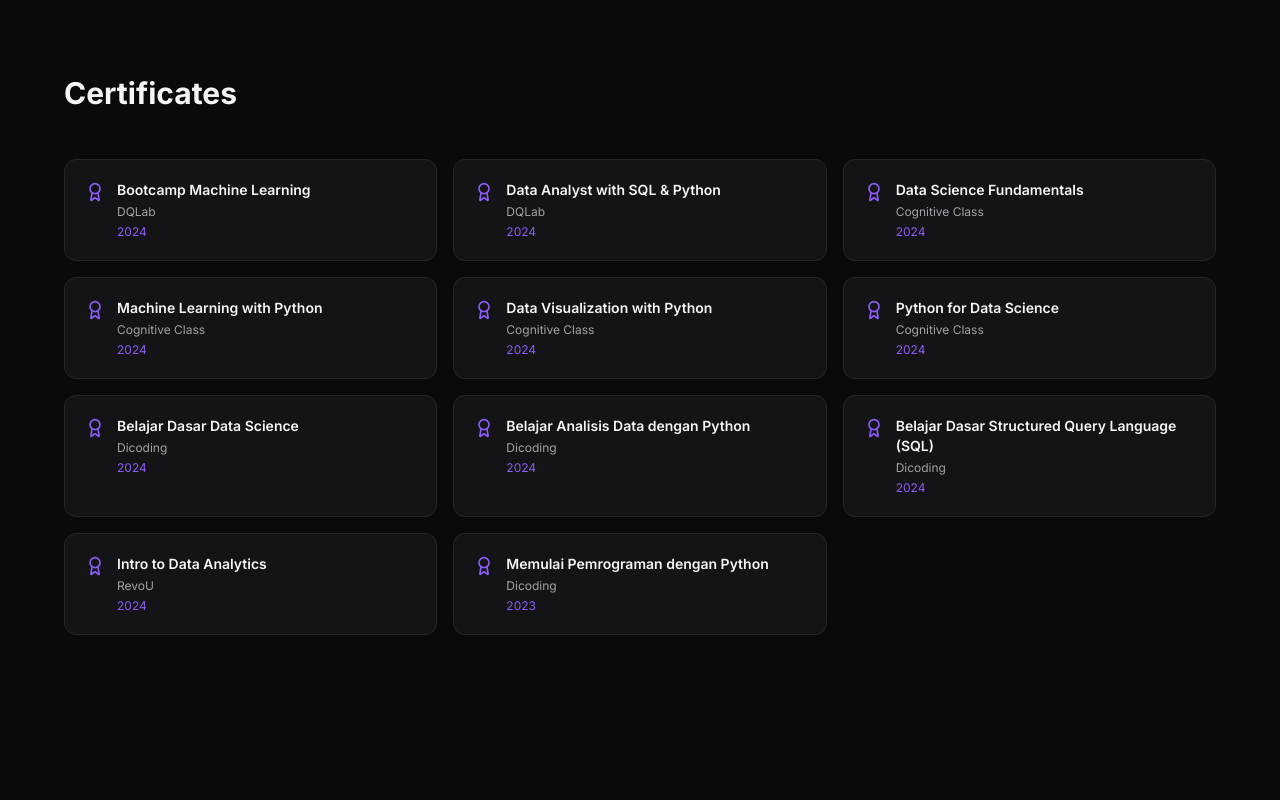
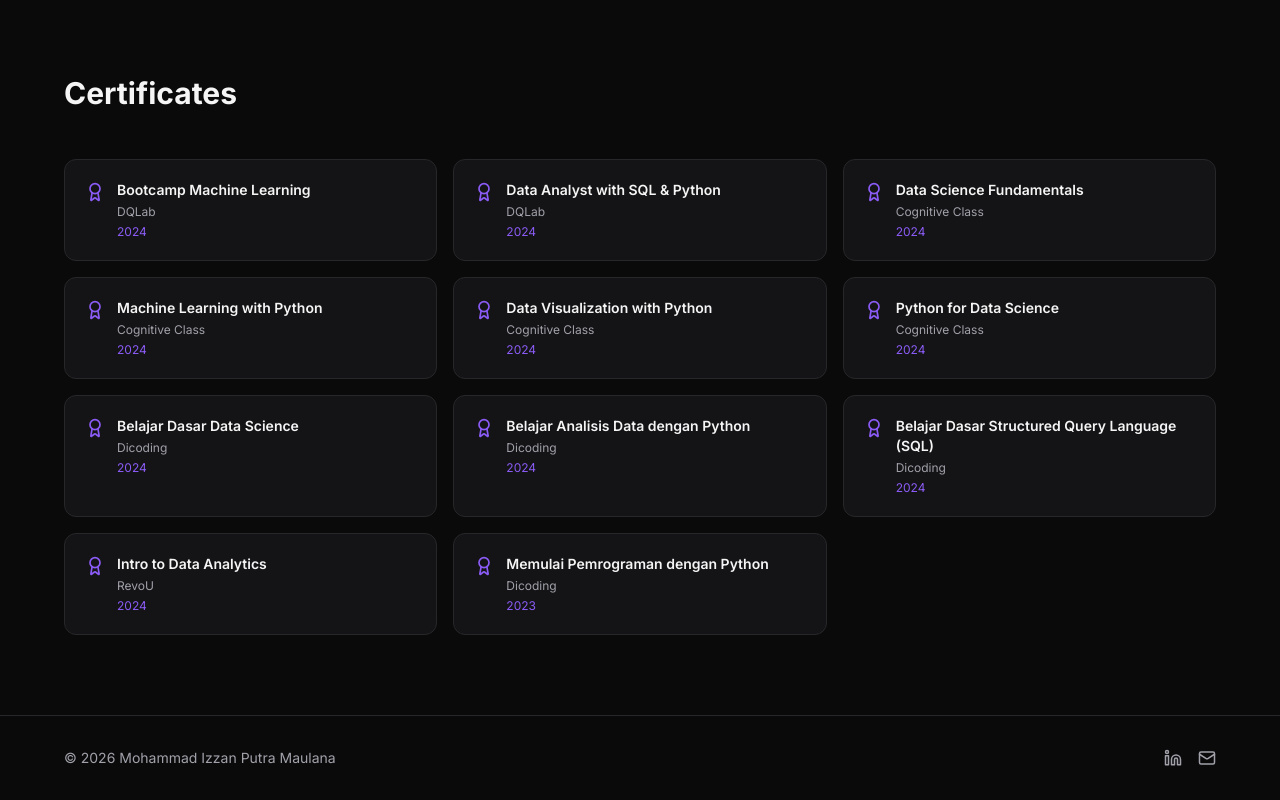
Before and after one commit to izzanpm/portfolio, a React (Vite) app: page / in a window 1280 px wide. Shown: the part 4295-5095 px from the top of the page. Before the commit the page ends 5010 px from the top, so only its background shows below. Built offline with nearby package versions, Linux system fonts and the light colour scheme.

Commit message:
feat: complete portfolio website with all sections and features

```diff
--- a/package.json
+++ b/package.json
@@ -11,7 +11,7 @@
   },
   "dependencies": {
     "framer-motion": "^12.42.2",
-    "lucide-react": "^1.25.0",
+    "lucide-react": "^0.475.0",
     "react": "^19.2.7",
     "react-dom": "^19.2.7"
   },
--- a/src/App.tsx
+++ b/src/App.tsx
@@ -1,10 +1,11 @@
+import Navbar from "./components/Navbar";
+import Hero from "./components/Hero";
 import About from "./components/About";
-import Hero from "./components/Hero";
-import Navbar from "./components/Navbar";
+import Skills from "./components/Skills";
 import Projects from "./components/Projects";
-import Skills from "./components/Skills";
 import Experience from "./components/Experience";
 import Certificates from "./components/Certificates";
+import Footer from "./components/Footer";
 
 function App() {
   return (
@@ -18,6 +19,7 @@
         <Experience />
         <Certificates />
       </main>
+      <Footer />
     </div>
   );
 }
--- /dev/null
+++ b/src/components/Footer.tsx
@@ -0,0 +1,32 @@
+import { Linkedin, Mail } from "lucide-react";
+import { useLanguage } from "../hooks/useLanguage";
+
+export default function Footer() {
+  const { t } = useLanguage();
+
+  return (
+    <footer className="py-8 px-4 sm:px-6 lg:px-8 border-t border-border">
+      <div className="max-w-6xl mx-auto flex flex-col sm:flex-row items-center justify-between gap-4">
+        <p className="text-sm text-text-secondary">{t("footer.copyright")}</p>
+        <div className="flex items-center gap-4">
+          <a
+            href="https://linkedin.com/in/izzanpm"
+            target="_blank"
+            rel="noopener noreferrer"
+            className="text-text-secondary hover:text-accent transition-colors"
+            aria-label="LinkedIn"
+          >
+            <Linkedin size={18} />
+          </a>
+          <a
+            href="mailto:izzan.pm@gmail.com"
+            className="text-text-secondary hover:text-accent transition-colors"
+            aria-label="Email"
+          >
+            <Mail size={18} />
+          </a>
+        </div>
+      </div>
+    </footer>
+  );
+}
```
Also changed, not shown: 1 other file (tests, documents, lock files or other folders).
